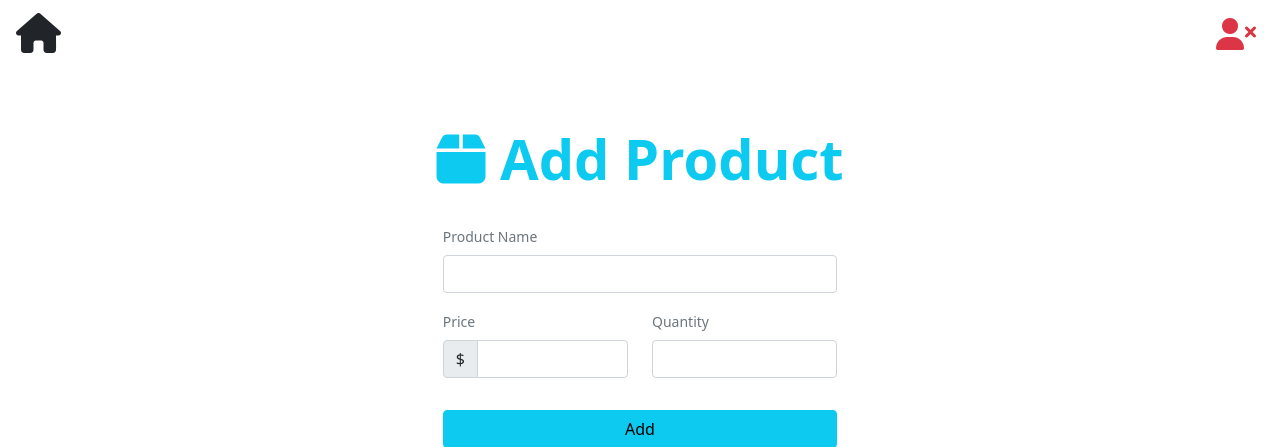
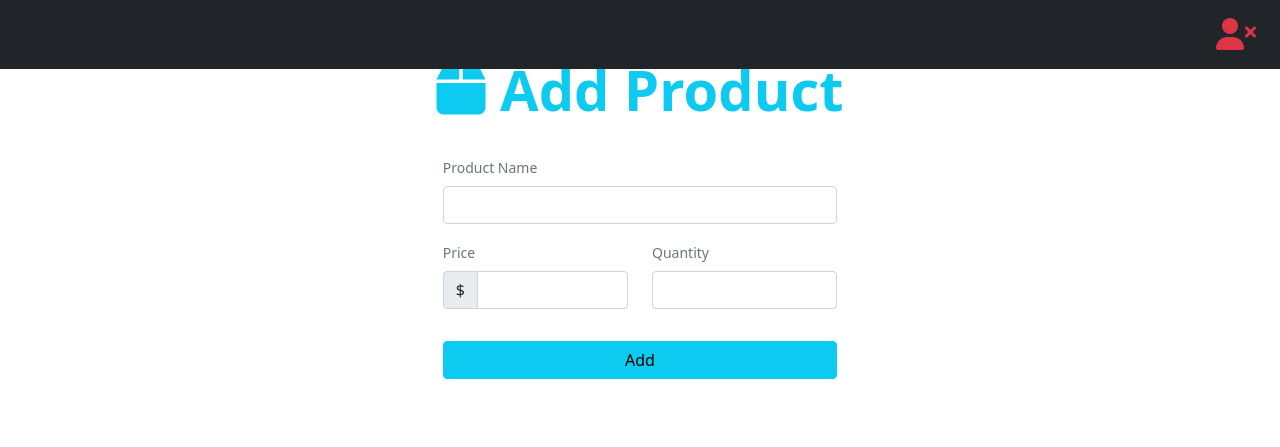
Before and after one commit to shemwajeeh/sales-oop-shem, a PHP site: page /add-product.php in a window 1280 px wide. Shown: the top 447 px of the page. Run offline with PHP 8.4, Linux system fonts and the light colour scheme; a user stored in the database is signed in; some libraries are stand-ins or nearby versions.

Commit message:
changed-design-add-product

```diff
--- a/views/add-product.php
+++ b/views/add-product.php
@@ -16,7 +16,7 @@
     <link rel="stylesheet" href="https://cdnjs.cloudflare.com/ajax/libs/font-awesome/6.1.1/css/all.min.css" integrity="sha512-KfkfwYDsLkIlwQp6LFnl8zNdLGxu9YAA1QvwINks4PhcElQSvqcyVLLD9aMhXd13uQjoXtEKNosOWaZqXgel0g==" crossorigin="anonymous" referrerpolicy="no-referrer" />
 </head>
 <body>
-    <nav class="navbar navbar-expand-lg navbar-light bg-white">
+    <nav class="navbar navbar-expand-lg navbar-light bg-dark fixed-top">
         <a href="dashboard.php" class="navbar-brand ms-3">
             <i class="fa-solid fa-house fa-2x text-dark"></i>
         </a>
```
